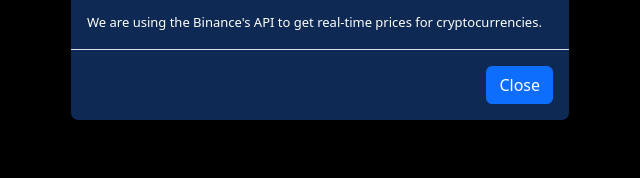
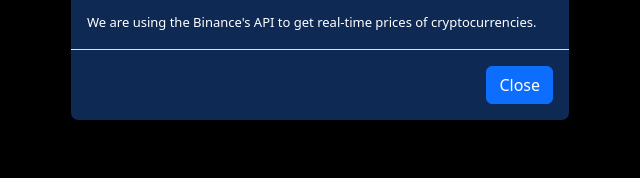
Before and after one commit to Ankit160402/CryptoSaver, a plain HTML site: page index.html in a window 1280 px wide. Shown: the part 207-385 px from the top of the page, 320-960 px from the left. Drawn offline with nearby package versions, Linux system fonts and the light colour scheme; no server answers; grey boxes are pictures that could not be loaded.

Commit message:
Update index.html

```diff
--- a/index.html
+++ b/index.html
@@ -52,7 +52,7 @@
             It is not intended to be a substitute for professional advice.
             Always seek the advice of a qualified professional before making any investments.
           </p>
-          <footer style="font-weight: 100; font-size: small;">We are using the Binance's API to get real-time prices for cryptocurrencies.</footer>
+          <footer style="font-weight: 100; font-size: small;">We are using the Binance's API to get real-time prices of cryptocurrencies.</footer>
         </div>
         <!-- Modal footer -->
         <div class="modal-footer">
```
